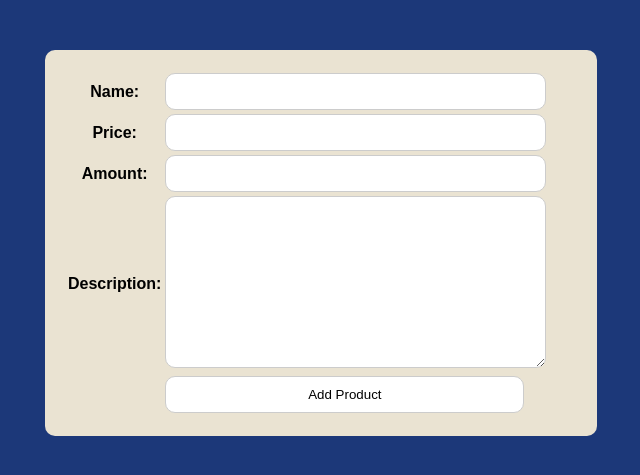
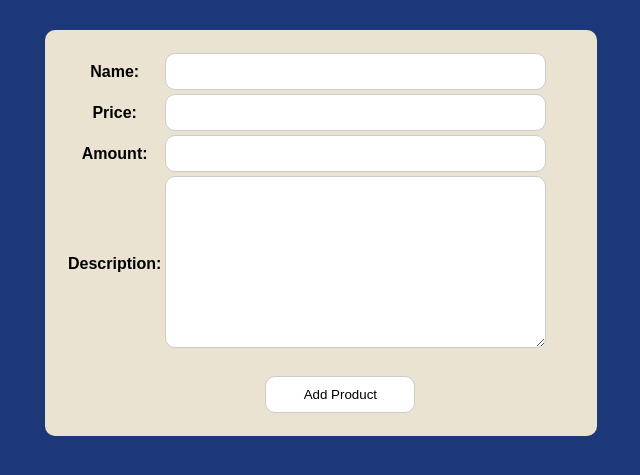
Before and after one commit to DevinFaiz/dvntory, a Django app: page /create-product in a window 1280 px wide. Shown: the part 110-585 px from the top of the page, without its empty margins (319-959 px from the left). Run offline with Django 4.2, Linux system fonts and the light colour scheme.

Commit message:
Menyelesaikan tugas 3

```diff
--- a/main/templates/create_product.html
+++ b/main/templates/create_product.html
@@ -20,7 +20,7 @@
 
         .container {
             width: 40%;
-            margin: 50px auto;
+            margin: 30px auto;
             padding: 20px;
             background-color: #EAE3D2;
             border-radius: 10px;
@@ -40,6 +40,9 @@
 
         input[type="submit"] {
             background-color: #fff;
+            width: 150px;
+            margin: 20px 0px 0px 100px;
+            text-align: center;
         }
     </style>
 </head>
```
Also changed, not shown: main/templates/main.html (+11 -1 lines).
